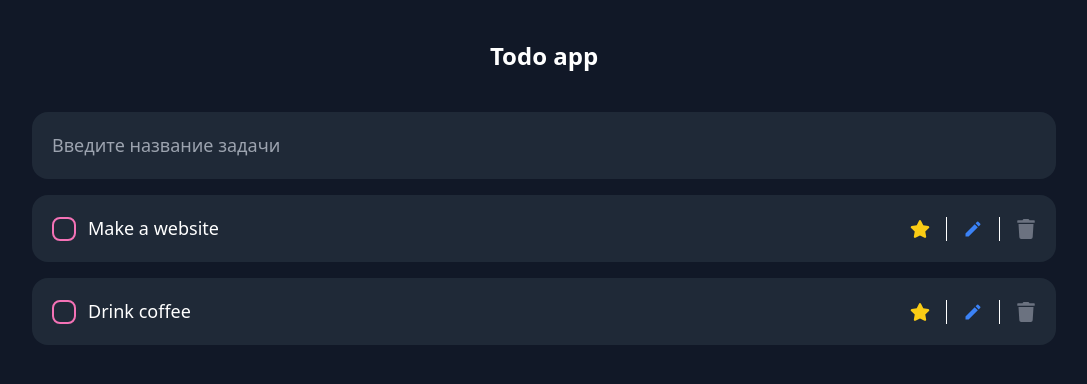
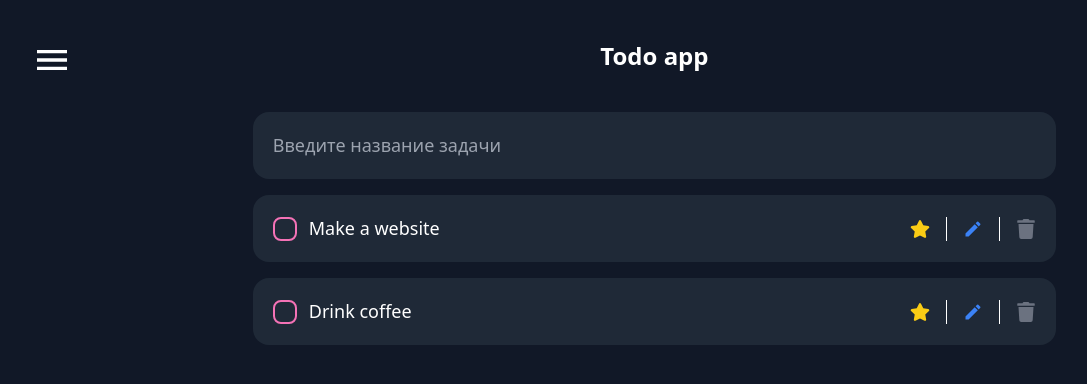
Before and after one commit to Mag1sstr/todo-react, a React (Vite) app: page / in a window 1280 px wide. Shown: the top 384 px of the page, without its empty margins (96-1183 px from the left). Built offline with nearby package versions, Linux system fonts and the light colour scheme.

Commit message:
add favorite

```diff
--- a/src/components/screens/Home.jsx
+++ b/src/components/screens/Home.jsx
@@ -1,5 +1,7 @@
 import { useState } from "react";
 import TodoItem from "./item/TodoItem";
+import { IoMdMenu } from "react-icons/io";
+import { IoClose } from "react-icons/io5";
 
 const data = [
   {
@@ -27,9 +29,35 @@ export default function Home() {
   }
   const removeTodo = (id) => setTodos([...todos].filter((t) => t._id !== id));
   console.log(todos);
+  const [menuClick, setMenuClick] = useState(false);
 
   return (
-    <div className=" text-white  w-4/5 mx-auto">
+    <div className=" text-white  w-4/5 mx-auto flex gap-5">
+      <div className="w-[20%]">
+        {menuClick ? (
+          <IoClose
+            onClick={() => setMenuClick(!menuClick)}
+            size={40}
+            className="cursor-pointer"
+          />
+        ) : (
+          <IoMdMenu
+            onClick={() => setMenuClick(!menuClick)}
+            size={40}
+            className="cursor-pointer select-none"
+          />
+        )}
+        <div
+          className={`flex flex-col bg-gray-800 rounded-lg h-[100%] px-6 py-3 transition-all  ${
+            menuClick ? "visible " : "hidden "
+          }`}
+        >
+          <div className="border-b-2 px-2 py-3 hover:px-3 transition-all cursor-pointer select-none">
+            Favorites
+          </div>
+        </div>
+      </div>
+      <div className="w-[80%]">
         <h1 className="text-2xl font-bold text-center mb-10">Todo app</h1>
         <input
           style={{ color: "white" }}
@@ -67,5 +95,6 @@ export default function Home() {
           />
         ))}
       </div>
+    </div>
   );
 }
```
Lines whose indentation alone changed are shown as unchanged.
